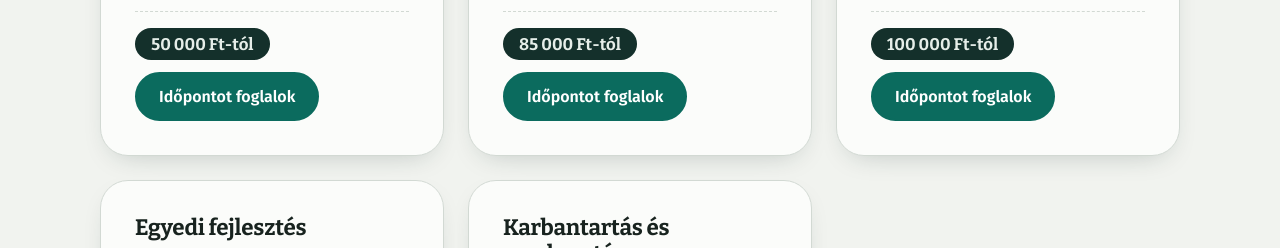
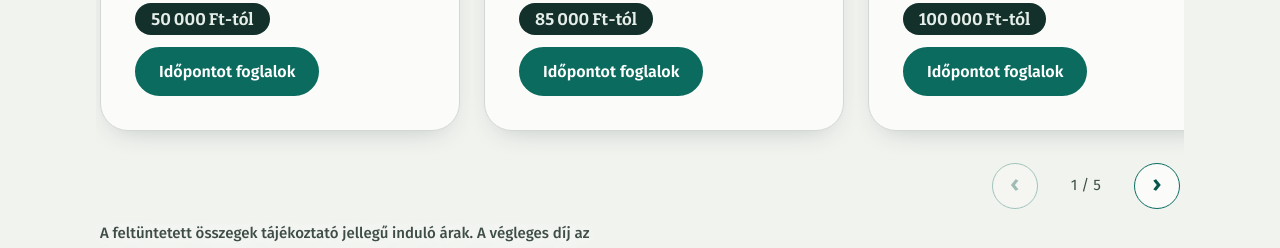
Before and after one commit to Ors12/orsbuilds_portfolio_kezdolap_rovid_szoveg, a website: page simonyi_ors_weboldal/public/szolgaltatasok.html in a window 1280 px wide. Shown: the part 994-1242 px from the top of the page. Drawn offline with Linux system fonts and the light colour scheme.

Commit message:
Szolgáltatások: oldalra lapozható, görgethető kártyasor
Co-Authored-By: Claude Sonnet 5.5 <noreply@anthropic.com>
Claude-Session: https://claude.ai/code/session_01QtibGhvavM35UQvRwfYUin

```diff
--- a/simonyi_ors_weboldal/public/script.js
+++ b/simonyi_ors_weboldal/public/script.js
@@ -128,3 +128,34 @@ if (bookingDate && bookingPackage && bookingTime && bookingAvailability && booki
     io.observe(el);
   });
 })();
+
+// Szolgáltatások: lapozás nyilakkal, görgetéssel vagy billentyűvel
+(function () {
+  const track = document.querySelector('.services');
+  const nav = document.querySelector('.carousel-nav');
+  if (!track || !nav) return;
+  const prev = nav.querySelector('[data-dir="-1"]');
+  const next = nav.querySelector('[data-dir="1"]');
+  const count = nav.querySelector('.carousel-count');
+  const cards = [...track.querySelectorAll('.service')];
+  const reduce = window.matchMedia('(prefers-reduced-motion: reduce)').matches;
+  const step = () => (cards[1] ? cards[1].offsetLeft - cards[0].offsetLeft : track.clientWidth);
+  function update() {
+    const max = track.scrollWidth - track.clientWidth - 2;
+    prev.disabled = track.scrollLeft <= 2;
+    next.disabled = track.scrollLeft >= max;
+    nav.hidden = max <= 0;
+    const idx = Math.min(cards.length, Math.round(track.scrollLeft / step()) + 1);
+    count.textContent = idx + ' / ' + cards.length;
+  }
+  [prev, next].forEach((b) => b.addEventListener('click', () => {
+    track.scrollBy({ left: Number(b.dataset.dir) * step(), behavior: reduce ? 'auto' : 'smooth' });
+  }));
+  track.addEventListener('scroll', () => requestAnimationFrame(update), { passive: true });
+  track.addEventListener('keydown', (e) => {
+    if (e.key === 'ArrowRight') { e.preventDefault(); next.click(); }
+    if (e.key === 'ArrowLeft') { e.preventDefault(); prev.click(); }
+  });
+  window.addEventListener('resize', update);
+  update();
+})();
--- a/simonyi_ors_weboldal/public/style.css
+++ b/simonyi_ors_weboldal/public/style.css
@@ -318,3 +318,15 @@ main .hero .lead { color: var(--ink); }
 .service .price-button { border-radius: 999px; }
 .service :is(h2, p, li) { text-shadow: none; }
 @media (prefers-reduced-motion: reduce) { .service { transition: none; } .service:hover { transform: none; } }
+
+/* Szolgáltatások: oldalra görgethető sor */
+.services-carousel { position: relative; }
+.services { display: flex; grid-template-columns: none; gap: 24px; overflow-x: auto; scroll-snap-type: x mandatory; scroll-padding-inline: 4px; padding: 8px 4px 28px; margin-inline: -4px; scrollbar-width: thin; scrollbar-color: var(--brand) var(--rule); overscroll-behavior-x: contain; }
+.services:focus-visible { outline: 3px solid var(--mark); outline-offset: 2px; border-radius: 28px; }
+.services .service { flex: 0 0 min(86%, 360px); scroll-snap-align: start; }
+.carousel-nav { display: flex; align-items: center; justify-content: flex-end; gap: 14px; margin-top: 4px; }
+.carousel-count { font-size: .95rem; color: var(--muted); min-width: 4.5em; text-align: center; }
+.carousel-btn { width: 46px; height: 46px; border-radius: 50%; border: 1px solid var(--brand); background: var(--panel); color: var(--brand-dark); font: 600 1.6rem/1 var(--sans); cursor: pointer; padding: 0 0 4px; }
+.carousel-btn:hover:not(:disabled), .carousel-btn:focus-visible { background: var(--brand); color: #fff; }
+.carousel-btn:disabled { opacity: .35; cursor: default; }
+@media (prefers-reduced-motion: reduce) { .services { scroll-behavior: auto; } }
--- a/simonyi_ors_weboldal/public/szolgaltatasok.html
+++ b/simonyi_ors_weboldal/public/szolgaltatasok.html
@@ -23,7 +23,7 @@
     <h1>Digitális ötletekből működő online megoldások.</h1>
     <p>Portfólió-weboldalak és webshopok készítése Wix-alapon vagy egyedileg, nulláról felépítve – az elképzeléseidhez és a projektedhez illő megoldással. Kérj díjmentes egyeztetést és személyre szabott ajánlatot!</p>
   </div>
-  <div class="services">
+  <div class="services-carousel"><div class="services" tabindex="0" role="region" aria-label="Szolgáltatások, oldalra görgethető">
 <article class="service"><div><h2>Portfólió weboldal</h2><p>Látványos, könnyen frissíthető bemutatkozó oldal alkotóknak, szolgáltatóknak és kisebb vállalkozásoknak – Wix és WordPress alapon vagy egyedileg, nulláról felépítve.</p></div><ul class="service-list">
         <li>Wix és WordPress alapú vagy egyedi, nulláról fejlesztett megoldás</li>
         <li>Személyre szabott, letisztult megjelenés</li>
@@ -57,8 +57,7 @@
         <li>Alapvető technikai ellenőrzések és frissítések</li>
         <li>Rendszeres biztonsági mentés egyeztetett módon</li>
         <li>Kisebb hibák javítása és rendelkezésre állás</li>
-      </ul><div class="service-buy"><p class="service-price">10 000 Ft/hó-tól</p><button class="btn price-button" type="button" data-package="Karbantartás és szerkesztés">Időpontot foglalok</button></div></article>
-</div>
+      </ul><div class="service-buy"><p class="service-price">10 000 Ft/hó-tól</p><button class="btn price-button" type="button" data-package="Karbantartás és szerkesztés">Időpontot foglalok</button></div></article></div><div class="carousel-nav"><button type="button" class="carousel-btn" data-dir="-1" aria-label="Előző szolgáltatások">‹</button><span class="carousel-count" aria-live="polite"></span><button type="button" class="carousel-btn" data-dir="1" aria-label="Következő szolgáltatások">›</button></div></div>
   <p class="note service-disclaimer">A feltüntetett összegek tájékoztató jellegű induló árak. A végleges díj az igényektől és a szükséges funkcióktól függ. Wix-alapú projektnél a Wix-előfizetés, a domain, a fizetős alkalmazások és más külső szolgáltatások díja nem része a fejlesztési árnak. A havi karbantartás pontos tartalmát előre egyeztetjük; minden munka előtt személyre szabott, kötelezettségmentes ajánlatot adok.</p>
   <section class="booking-section" id="idopontfoglalas">
     <div class="section-head">
```
